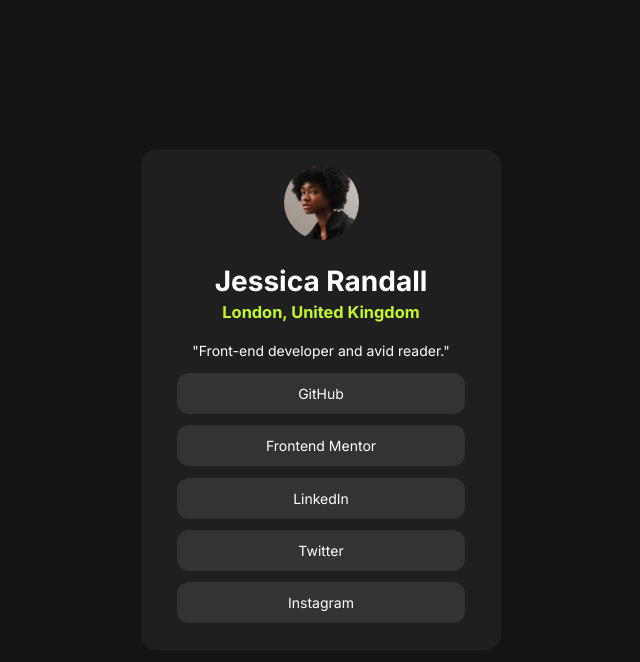
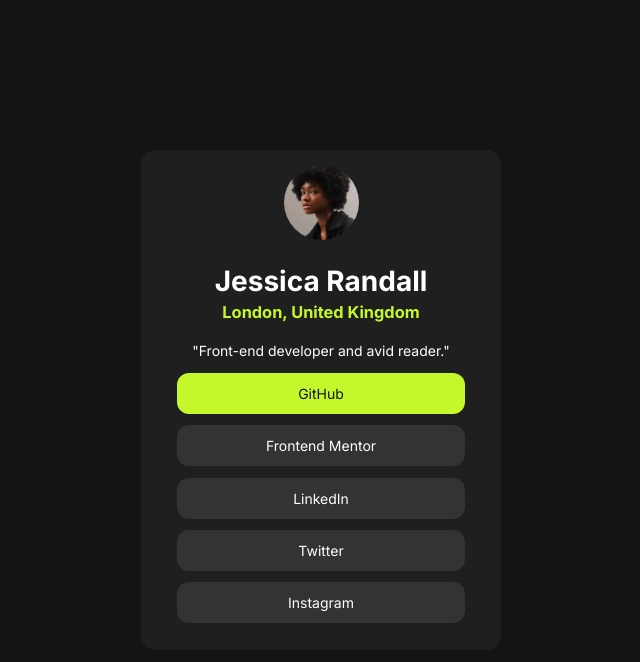
Before and after one commit to rohantayal/social-links-profile-main, a plain HTML site: page index.html in a window 1280 px wide. In both pictures the pointer is over the link "GitHub". Shown: the whole page, without its empty margins (319-959 px from the left). Drawn offline with Linux system fonts and the light colour scheme.

Commit message:
Update style.css

```diff
--- a/style.css
+++ b/style.css
@@ -82,6 +82,11 @@ body {
     border-radius: 12px;
 }
 
+#card #links a:hover{
+    background-color: var(--clr-pri-green);
+    color: var(--clr-neu-off-black);
+}
+
 
 @media  (min-width: 600px) {
     body #card{
```
